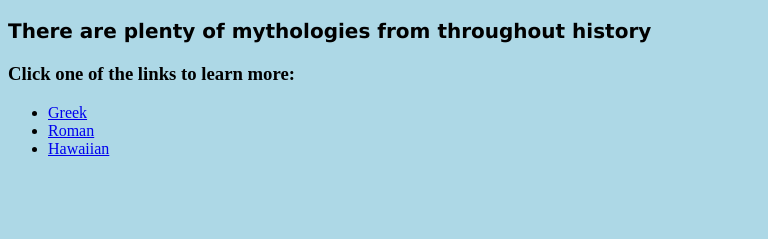
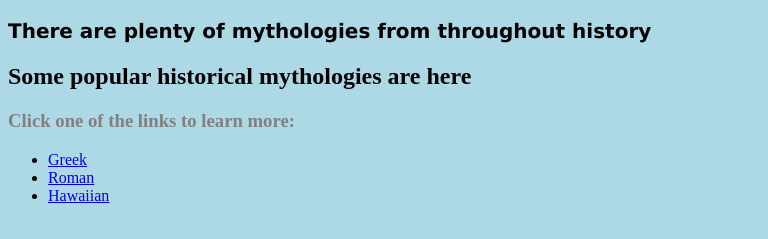
Before and after one commit to jdmar3-comp426/a01-aasmanj, a website: page index.html in a window 1280 px wide. Shown: the part 61-300 px from the top of the page, without its empty margins (0-768 px from the left). Drawn offline with Linux system fonts and the light colour scheme.

Commit message:
trying hierarchy

```diff
--- a/index.html
+++ b/index.html
@@ -11,6 +11,7 @@
 			<h1>Mythology</h1>
 			<p><strong>There are plenty of mythologies from throughout history</strong></p>
 		</div>
+		<h2>Some popular historical mythologies are here</h2>
         <h3>Click one of the links to learn more:</h3>
         <ul class="unlist" id="unlist">
             <li><a href="greek.html" class="mythlist">Greek</a></li>
--- a/styles.css
+++ b/styles.css
@@ -58,3 +58,7 @@ body {
   #unlist {
     background-color: lightblue;
   }
+
+  h2 + h3 {
+    color: grey;
+  }
```
